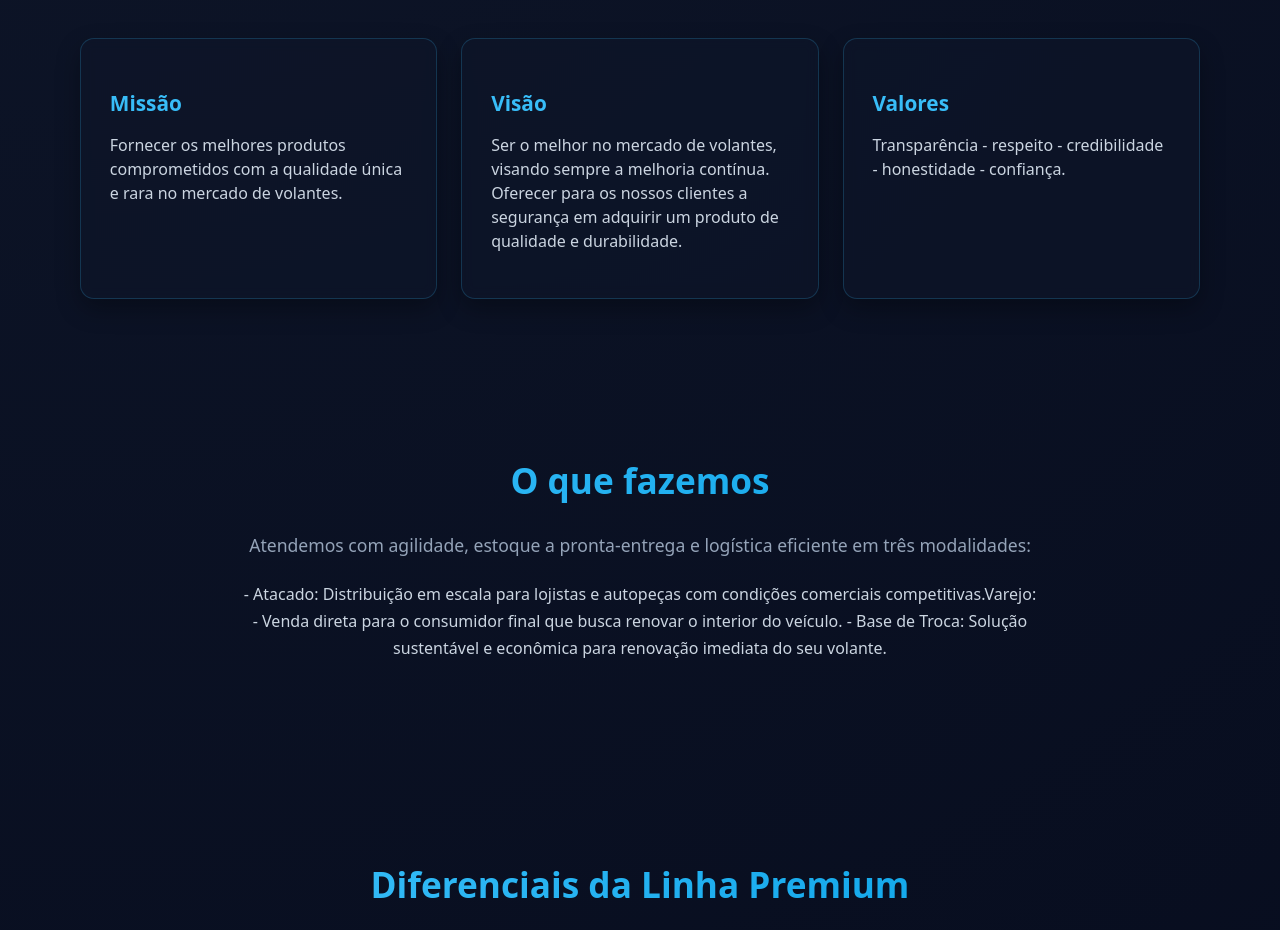
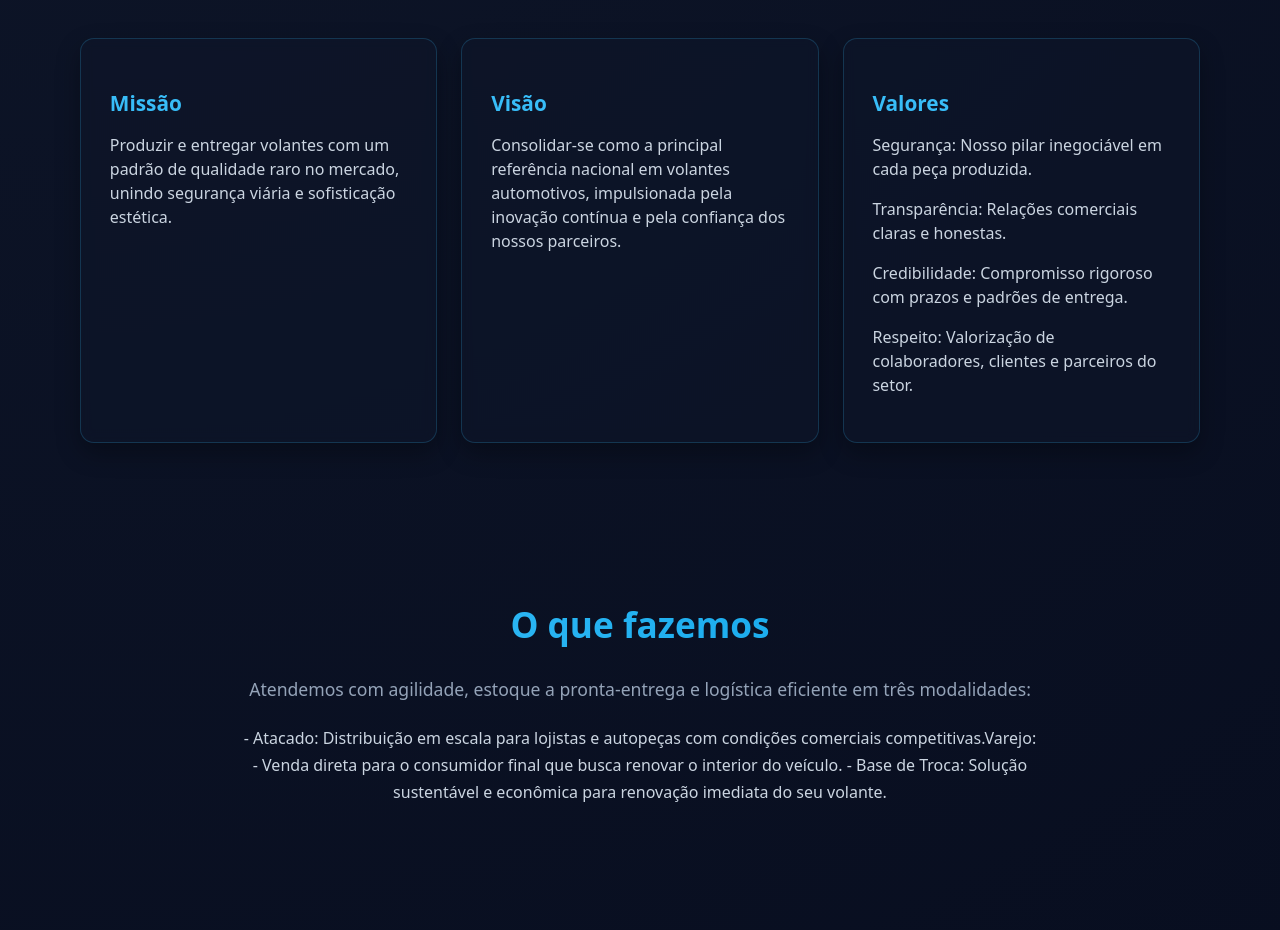
Before and after one commit to guilhermegerra1989/operisflow, a Vue app in the folder apps/operisflow-web/: page / in a window 1280 px wide. Shown: the part 860-1790 px from the top of the page. Built offline with nearby package versions, Linux system fonts and the light colour scheme; no server answers.

Commit message:
descrição inicial

```diff
--- a/apps/operisflow-web/src/modules/ev-volantes/home/pages/Home.vue
+++ b/apps/operisflow-web/src/modules/ev-volantes/home/pages/Home.vue
@@ -173,17 +173,20 @@ function abrirGaleria(marca: Marca) {
 
           <div class="card-info">
             <h3>Missão</h3>
-            <p>Fornecer os melhores produtos comprometidos com a qualidade única e rara no mercado de volantes.</p>
+            <p>Produzir e entregar volantes com um padrão de qualidade raro no mercado, unindo segurança viária e sofisticação estética.</p>
           </div>
 
           <div class="card-info">
             <h3>Visão</h3>
-            <p>Ser o melhor no mercado de volantes, visando sempre a melhoria contínua. Oferecer para os nossos clientes a segurança em adquirir um produto de qualidade e durabilidade.</p>
+            <p>Consolidar-se como a principal referência nacional em volantes automotivos, impulsionada pela inovação contínua e pela confiança dos nossos parceiros.</p>
           </div>
 
           <div class="card-info">
             <h3>Valores</h3>
-            <p>Transparência - respeito - credibilidade - honestidade - confiança.</p>
+            <p>Segurança: Nosso pilar inegociável em cada peça produzida.</p>
+            <p>Transparência: Relações comerciais claras e honestas.</p>
+            <p>Credibilidade: Compromisso rigoroso com prazos e padrões de entrega.</p>
+            <p>Respeito: Valorização de colaboradores, clientes e parceiros do setor.</p>
           </div>
 
         </div>
```
